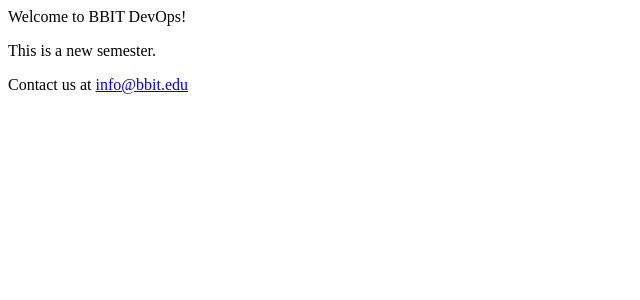
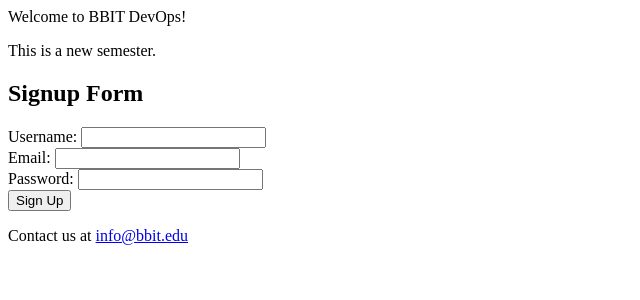
Before and after one commit to JNjue1/bbit_API_grpd_2025, a PHP site: page / in a window 1280 px wide. Shown: the top 300 px of the page, without its empty margins (0-640 px from the left). Run offline with PHP 8.4, Linux system fonts and the light colour scheme.

Commit message:
introduced OOP

```diff
--- /dev/null
+++ b/classes.php
@@ -0,0 +1,15 @@
+<?php
+
+class MyClass {
+    public function heading() {
+        echo "Welcome to BBIT DevOps!";
+    }
+
+    public function myMethod() {
+        echo "<p>This is a new semester.</p>";
+    }
+
+    public function footer() {
+        echo "<footer>Contact us at <a href='mailto:info@bbit.edu'>info@bbit.edu</a></footer>";
+    }
+}
--- /dev/null
+++ b/forms.php
@@ -0,0 +1,17 @@
+<?php
+class user_forms{
+    public function signup_form(){
+        ?>
+        <h2>Signup Form</h2>
+        <form action='submit_signup.php' method='post'>
+            <label for='username'>Username:</label>
+            <input type='text' id='username' name='username' required><br>
+            <label for='email'>Email:</label>
+            <input type='email' id='email' name='email' required><br>
+            <label for='password'>Password:</label>
+            <input type='password' id='password' name='password' required><br>
+            <input type='submit' value='Sign Up'>
+        </form>
+        <?php
+    }
+}
--- a/index.php
+++ b/index.php
@@ -1,22 +1,16 @@
 <?php
-class MyClass {
-    public function heading() {
-        echo "Welcome to BBIT DevOps!";
-    }
-
-    public function myMethod() {
-        echo "<p>This is a new semester.</p>";
-    }
-
-    public function footer() {
-        echo "<footer>Contact us at <a href='mailto:info@bbit.edu'>info@bbit.edu</a></footer>";
-    }
-}
+require_once 'classes.php';
+require_once 'forms.php';
 
 // create an instance of MyClass
 $instance = new MyClass();
+// create an instance of user_forms
+$formInstance = new user_forms();
 
 // call the myMethod
 $instance->heading();
 $instance->myMethod();
+
+//call the signup_form method
+$formInstance->signup_form();
 $instance->footer();
```
